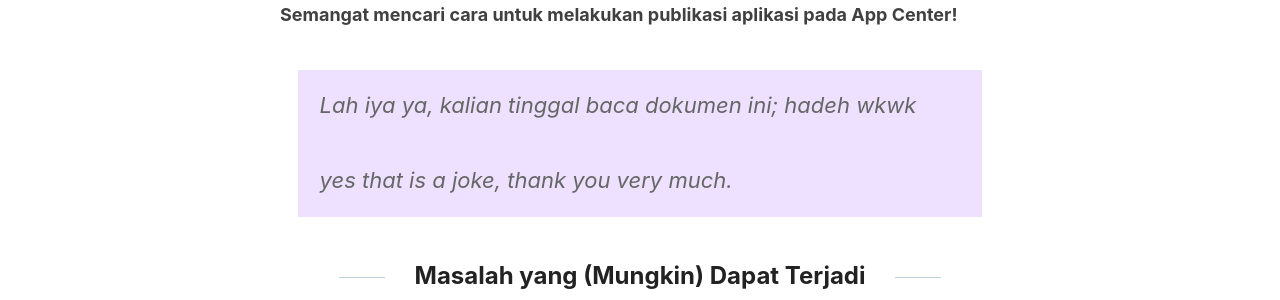
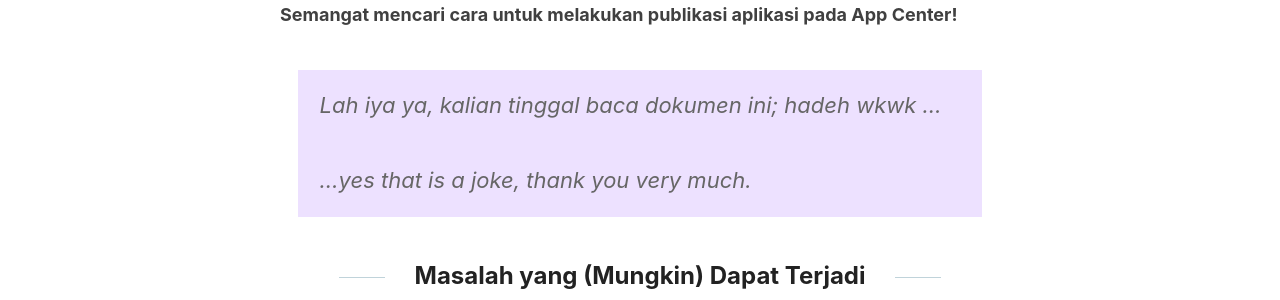
Before and after one commit to determinedguy/cecoret, a Jekyll site: the page built from _posts/2022-11-19-flutter-at-app-center.md, in a window 1280 px wide and 900 px high, scrolled down 13742 px. Shown: the part 278-578 px from the top of the window. Built offline with Jekyll 4.4.1, drawn with Linux system fonts in a browser that asks for light colours.

Commit message:
fix: quote

```diff
--- a/_posts/2022-11-19-flutter-at-app-center.md
+++ b/_posts/2022-11-19-flutter-at-app-center.md
@@ -260,7 +260,7 @@ Jika kamu mengalami masalah, coba cek bagian bawah dari *post* ini. 😉
 
 **Semangat mencari cara untuk melakukan publikasi aplikasi pada App Center!**
 
-> Lah iya ya, kalian tinggal baca dokumen ini; hadeh wkwk<br /><br /> *yes that is a joke, thank you very much*.
+> Lah iya ya, kalian tinggal baca dokumen ini; hadeh wkwk ...<br /><br /> *...yes that is a joke, thank you very much*.
 
 ## Masalah yang (Mungkin) Dapat Terjadi
 
```
